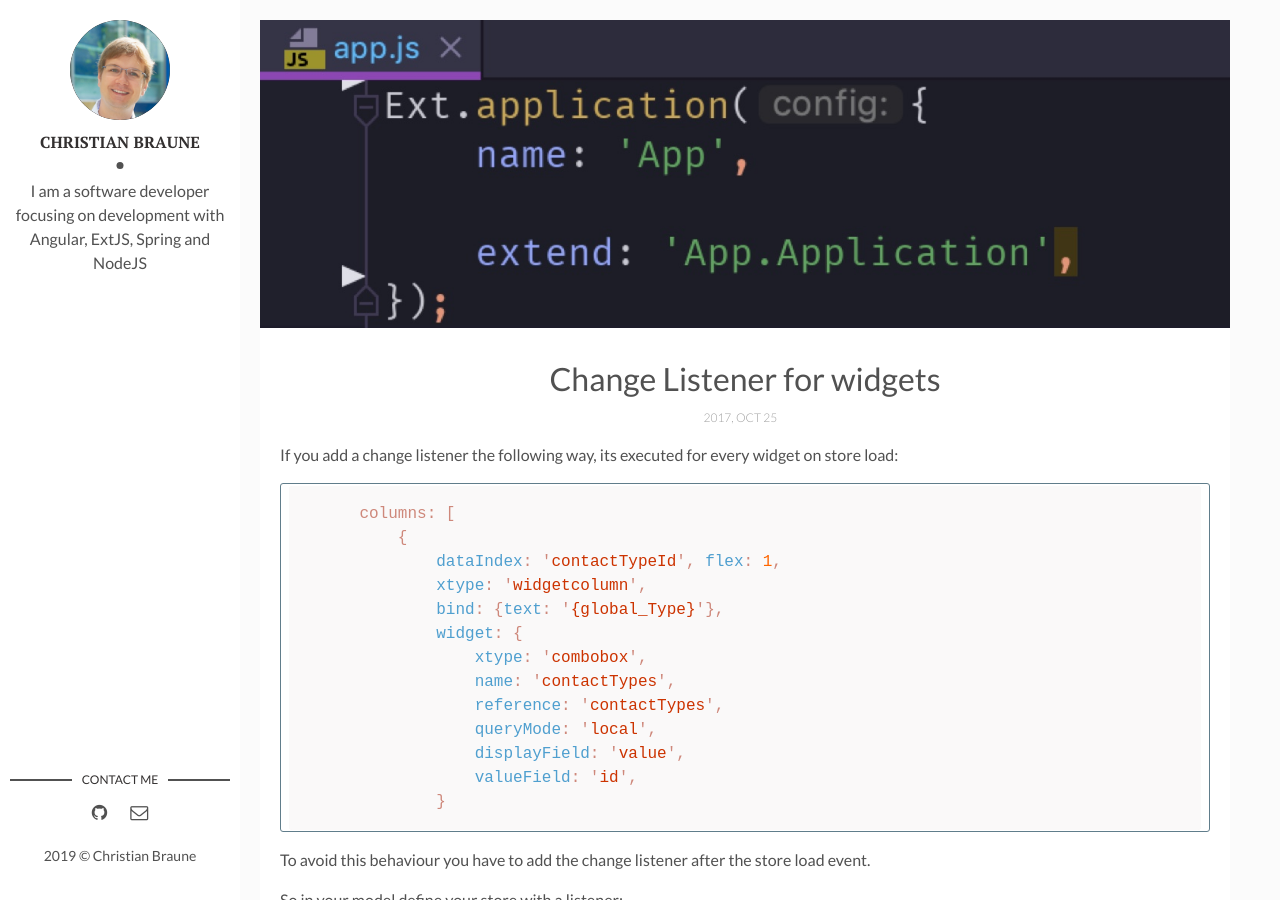
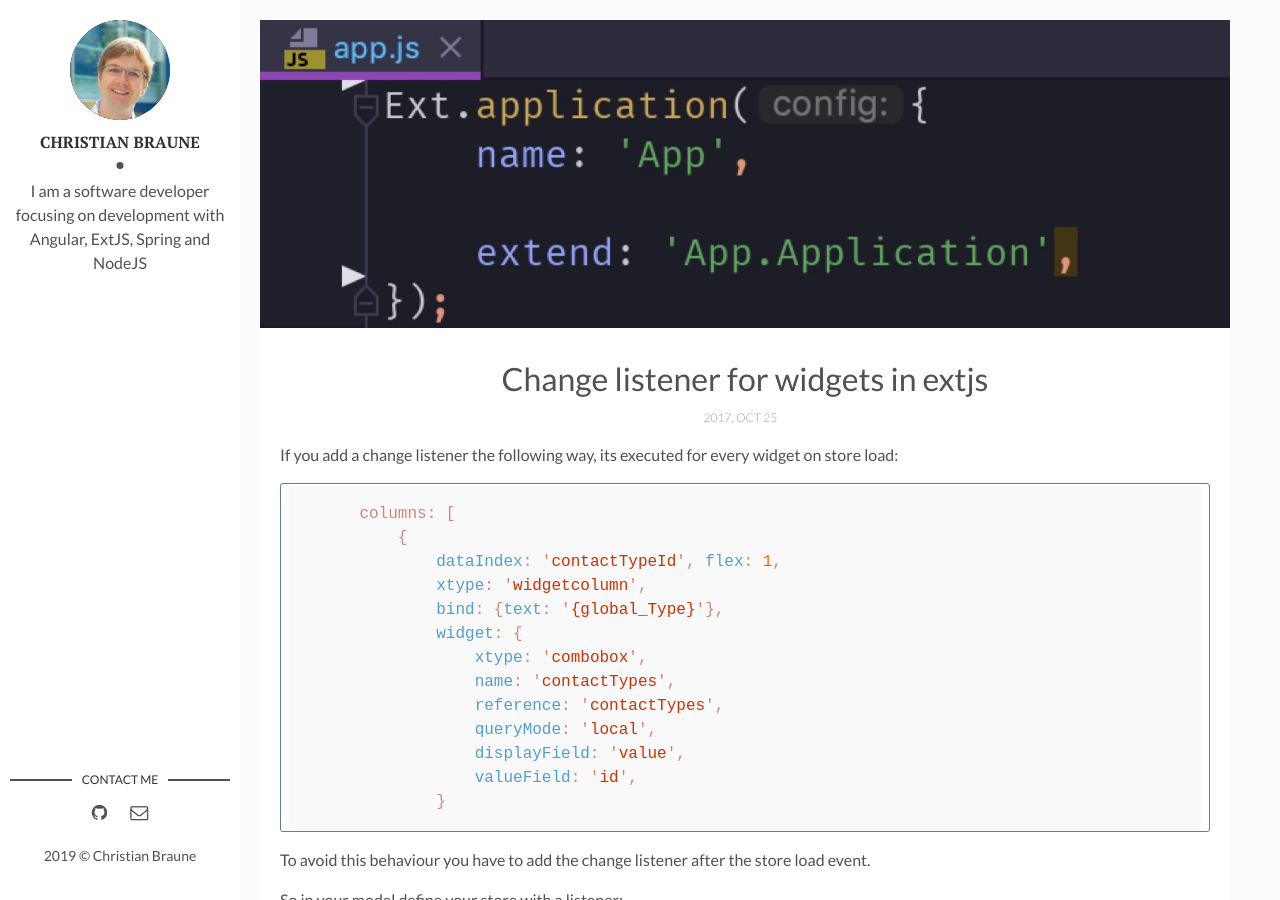
Before and after one commit to mavento/mavento.github.io, a Jekyll site: the page built from _posts/2017-10-25-listener-widgets.markdown, in a window 1280 px wide and 900 px high. Built offline with Jekyll 4.4.1, drawn with Linux system fonts in a browser that asks for light colours.

Commit message:
change title of 2017-10-25-listener-widgets

````diff
--- a/_posts/2017-10-25-listener-widgets.markdown
+++ b/_posts/2017-10-25-listener-widgets.markdown
@@ -1,11 +1,11 @@
 ---
 layout: post
-title: Change Listener for widgets
+title: Change listener for widgets in extjs
 date: 2017-10-25 13:32:20 +0300
-description: Change Listener for widgets
+description: Change listener for widgets in extjs
 img: extjsapp.jpg
 fig-caption: # Add figcaption (optional)
-tags: [Angular]
+tags: [ExtJS]
 ---
 If you add a change listener the following way, its executed for every widget on store load:
 ```javascript
````
